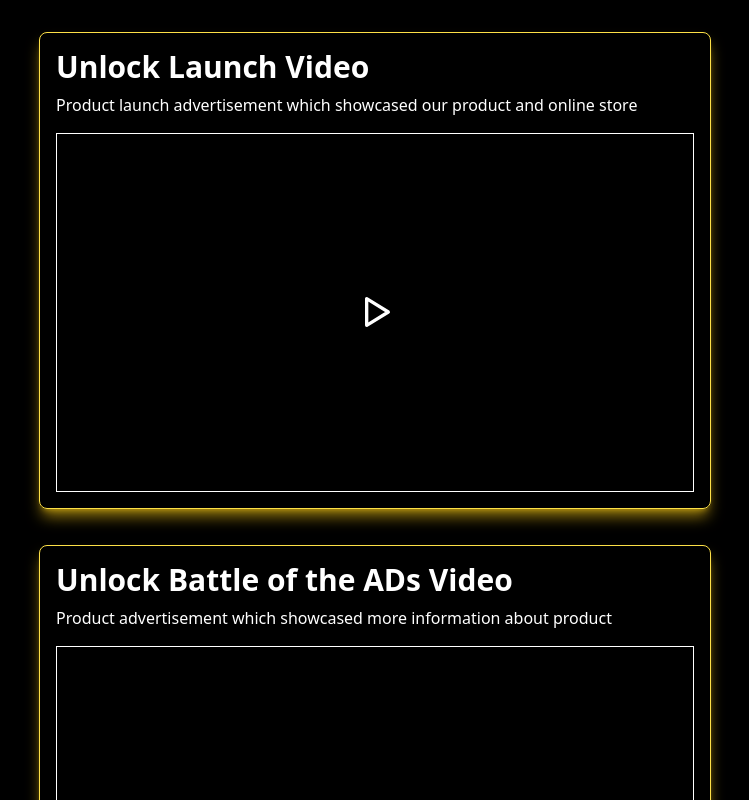
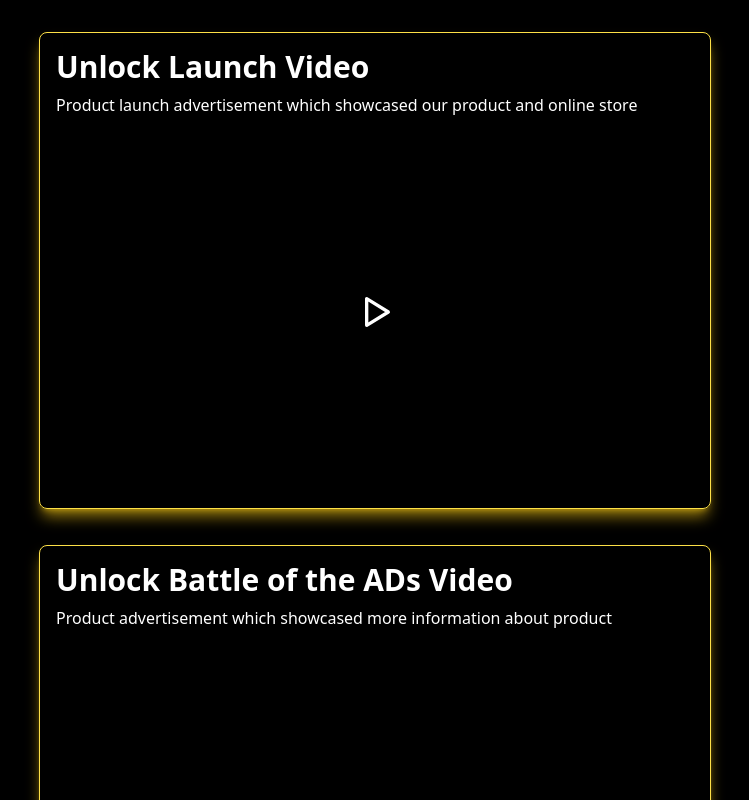
Before and after one commit to adithayyil/adithayyil.me, a React (Vite) app: page /visual in a window 1280 px wide. Shown: the part 940-1740 px from the top of the page, without its empty margins (265-1014 px from the left). Built offline with nearby package versions, Linux system fonts and the light colour scheme.

Commit message:
remove video player border

```diff
--- a/src/components/VideoPlayer.tsx
+++ b/src/components/VideoPlayer.tsx
@@ -42,7 +42,7 @@ const VideoPlayer: React.FC<VideoPlayerProps> = ({ videoUrl }) => {
         ) : (
           <div
             onClick={handlePlay}
-            className="absolute top-0 left-0 w-full h-full bg-black flex justify-center items-center cursor-pointer border border-white"
+            className="absolute top-0 left-0 w-full h-full bg-black flex justify-center items-center cursor-pointer"
           >
             <button
               onClick={handlePlay}
```
